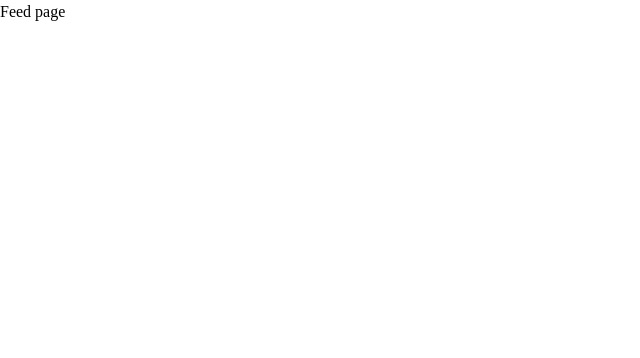
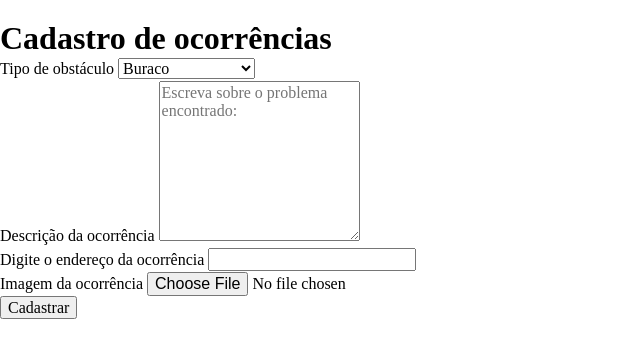
Before and after one commit to ViniciusPeixotoDanelluci/Sematec2026, a SvelteKit app: page / in a window 1280 px wide. Shown: the top 358 px of the page, without its empty margins (0-640 px from the left). Built offline with nearby package versions, Linux system fonts and the light colour scheme.

Commit message:
tela de obstaculos

```diff
--- a/src/routes/+page.svelte
+++ b/src/routes/+page.svelte
@@ -1,11 +1,56 @@
 <script lang="ts">
+let tipoObstaculo = $state('obstaculo1');
+let descricao = $state('');
+let endereco = $state('');
+let imagem = $state<File | null>(null);
+
+function lidarComArquivo(evento:Event){
+    const input = evento.target as HTMLInputElement;
+    imagem = input.files?.[0] ?? null;
+}
+
+async function enviar(evento:SubmitEvent) {
+    evento.preventDefault();
+    const formData = new FormData();
+    formData.append('tipo', tipoObstaculo);
+    formData.append('descricao', descricao);
+    formData.append('endereco', endereco);
+    if (imagem) formData.append('imagem', imagem);
+}
+
 </script>
 
-<svelte:head>
-	<title>Painel de Alertas</title>
-	<meta name="description" content="Acompanhe os problemas reportados pela comunidade." />
-</svelte:head>
+<form onsubmit={enviar}>
+    <h1>Cadastro de ocorrências</h1>
+    <div>
+        <label for="tipoDeObstaculoBtn">Tipo de obstáculo</label>
+        <select id="tipoDeObstaculoBtn" bind:value={tipoObstaculo}>
+            <option value="obstaculo1">Buraco</option>
+            <option value="obstaculo2">Acidente</option>
+            <option value="obstaculo3">Baixa Luz</option>
+            <option value="obstaculo4">Pixação</option>
+            <option value="obstaculo5">Lixo amontuado</option>
+            <option value="obstaculo6">Calçada destruída</option>
+        </select>
+    </div>
 
-<div>
-	Feed page
-</div>
+    <div>
+        <label for="descTextInput"> Descrição da ocorrência</label>
+        <textarea id="descTextInput" placeholder="Escreva sobre o problema encontrado:" bind:value={descricao}></textarea>
+    </div>
+
+    <div>
+        <label for="enderecoTxtInput">Digite o endereço da ocorrência</label>
+        <input type="text" id="enderecoTxtInput" bind:value={endereco}/>
+    </div>
+
+    <div>
+        <label for="ocorrenciaImgInput">Imagem da ocorrência</label>
+        <input type="file" id="ocorrenciaImgInput" accept="image/*" onchange={lidarComArquivo}/>
+    </div>
+
+    <button type="submit">Cadastrar</button>
+</form>
+
+<style>
+</style>
```
